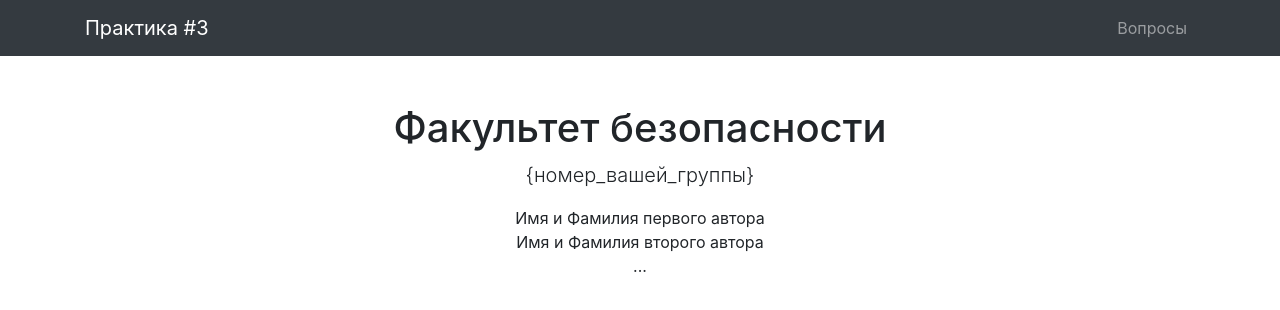
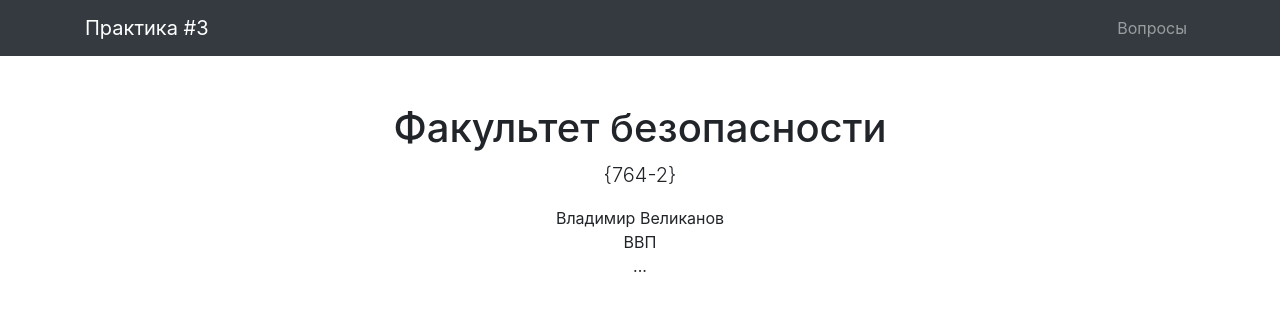
Before and after one commit to Velikanov13/Velikanov13.github.io, a plain HTML site: page index.html in a window 1280 px wide. Drawn offline with nearby package versions, Linux system fonts and the light colour scheme.

Commit message:
Update index.html

```diff
--- a/index.html
+++ b/index.html
@@ -52,10 +52,10 @@
     <div class="row">
       <div class="col-lg-12 text-center">
         <h1 class="mt-5">Факультет безопасности</h1>
-        <p class="lead">{номер_вашей_группы}</p>
+        <p class="lead">{764-2}</p>
         <ul class="list-unstyled">
-          <li>Имя и Фамилия первого автора</li>
-          <li>Имя и Фамилия второго автора</li>
+          <li>Владимир Великанов</li>
+          <li>ВВП</li>
           <li>...</li>
         </ul>
       </div>
```
